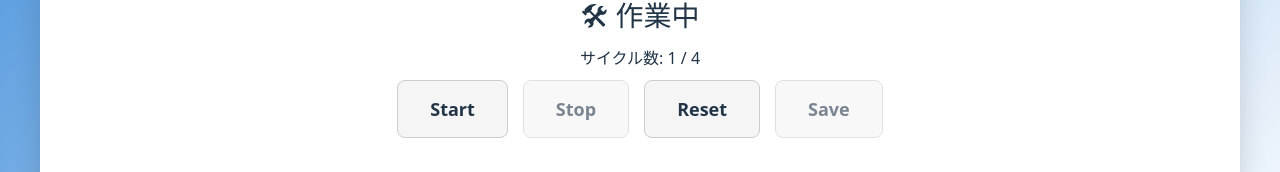
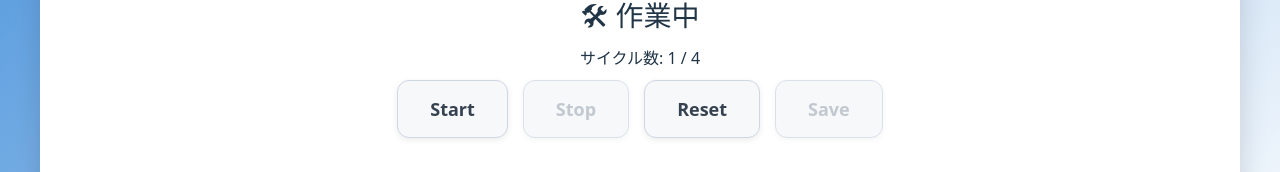
Before and after one commit to munakata255/pomo_front, a React (Vite) app: page / in a window 1280 px wide. Shown: the part 780-952 px from the top of the page. Built offline with nearby package versions, Linux system fonts and the light colour scheme; no server answers.

Commit message:
Update button style

```diff
--- a/src/components/Timer.tsx
+++ b/src/components/Timer.tsx
@@ -1,4 +1,4 @@
-import { useEffect } from "react";
+import { useEffect, useState } from "react";
 import { useTimerContext } from "../contexts/TimerContext";
 
 export default function Timer() {
@@ -46,6 +46,86 @@ export default function Timer() {
   const circumference = 2 * Math.PI * radius;
   const strokeDashoffset = circumference - (progress / 100) * circumference;
   const strokeColor = phase === "work" ? "#1976d2" : phase === "break" ? "#a2ccf7ff" : "#388e3c";
+
+  const [hovered, setHovered] = useState<null | "start" | "stop" | "reset" | "save">(null);
+
+  const baseButtonStyle = {
+    padding: "16px 32px",
+    fontSize: "18px",
+    fontWeight: 700,
+    borderRadius: "12px",
+    boxShadow: "0 2px 6px rgba(0,0,0,0.08)",
+    cursor: "pointer",
+    transition: "all 0.2s ease-out",
+  } as const;
+
+  const disabledStyle = {
+    backgroundColor: "#f2f4f7",
+    color: "#9aa5b1",
+    border: "1px solid #c2ccdc",
+    cursor: "not-allowed",
+  } as const;
+
+  const variants = {
+    start: {
+      backgroundColor: "#f7f8fa",
+      color: "#36424f",
+      border: "1px solid #cfd7e3",
+    },
+    stop: {
+      backgroundColor: "#f7f8fa",
+      color: "#36424f",
+      border: "1px solid #cfd7e3",
+    },
+    reset: {
+      backgroundColor: "#f7f8fa",
+      color: "#36424f",
+      border: "1px solid #cfd7e3",
+    },
+    save: {
+      backgroundColor: "#f7f8fa",
+      color: "#36424f",
+      border: "1px solid #cfd7e3",
+    },
+  } as const;
+
+  const hoverVariants = {
+    start: {
+      backgroundColor: "#e3e8f1",
+      border: "1px solid #4c82c7ff",
+      boxShadow: "0 4px 12px rgba(0, 0, 0, 0.1)",
+      transform: "scale(1.03)",
+    },
+    stop: {
+      backgroundColor: "#e3e8f1",
+      border: "1px solid #4c82c7ff",
+      boxShadow: "0 4px 12px rgba(0, 0, 0, 0.1)",
+      transform: "scale(1.03)",
+    },
+    reset: {
+      backgroundColor: "#e3e8f1",
+      border: "1px solid #4c82c7ff",
+      boxShadow: "0 4px 12px rgba(0, 0, 0, 0.1)",
+      transform: "scale(1.03)",
+    },
+    save: {
+      backgroundColor: "#e3e8f1",
+      border: "1px solid #4c82c7ff",
+      boxShadow: "0 4px 12px rgba(0, 0, 0, 0.1)",
+      transform: "scale(1.03)",
+    },
+  } as const;
+
+  const buttonStyle = (
+    variant: keyof typeof variants,
+    disabled: boolean,
+    isHovered: boolean,
+  ) => ({
+    ...baseButtonStyle,
+    ...variants[variant],
+    ...(isHovered && !disabled ? hoverVariants[variant] : {}),
+    ...(disabled ? disabledStyle : {}),
+  });
 
   return (
     <div style={{ marginTop: "20px"}}>
@@ -97,39 +177,43 @@ export default function Timer() {
         <button
           onClick={start}
           disabled={isRunning}
-          style={{
-            padding: "16px 32px",
-            fontSize: "18px",
-          }}
+          onMouseEnter={() => (!isRunning ? setHovered("start") : setHovered(null))}
+          onMouseLeave={() => setHovered(null)}
+          style={buttonStyle("start", isRunning, hovered === "start")}
         >
           Start
         </button>
         <button
           onClick={stop}
           disabled={!isRunning}
-          style={{
-            padding: "16px 32px",
-            fontSize: "18px",
-          }}
+          onMouseEnter={() => (isRunning ? setHovered("stop") : setHovered(null))}
+          onMouseLeave={() => setHovered(null)}
+          style={buttonStyle("stop", !isRunning, hovered === "stop")}
         >
           Stop
         </button>
         <button
           onClick={reset}
-          style={{
-            padding: "16px 32px",
-            fontSize: "18px",
-          }}
+          onMouseEnter={() => setHovered("reset")}
+          onMouseLeave={() => setHovered(null)}
+          style={buttonStyle("reset", false, hovered === "reset")}
         >
           Reset
         </button>
         <button
           onClick={save}
           disabled={isRunning || !hasTimerStarted || phase !== "work"}
-          style={{
-            padding: "16px 32px",
-            fontSize: "18px",
-          }}
+          onMouseEnter={() =>
+            isRunning || !hasTimerStarted || phase !== "work"
+              ? setHovered(null)
+              : setHovered("save")
+          }
+          onMouseLeave={() => setHovered(null)}
+          style={buttonStyle(
+            "save",
+            isRunning || !hasTimerStarted || phase !== "work",
+            hovered === "save",
+          )}
         >
           Save
         </button>
```
